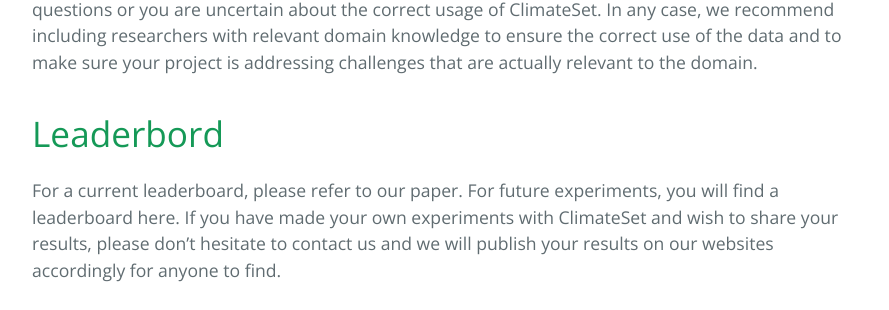
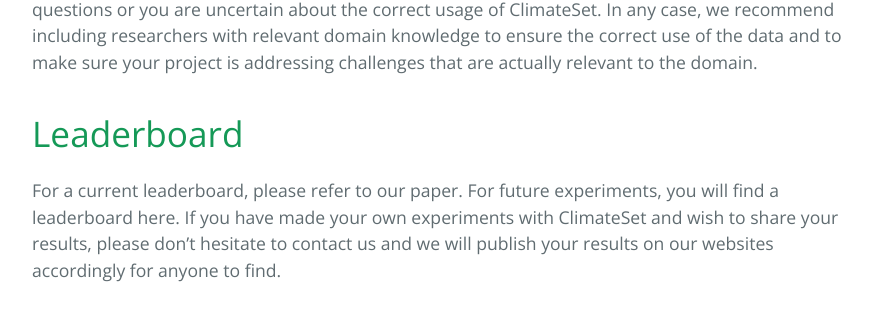
Before and after one commit to climateset/climateset.github.io, a Jekyll site: the page built from index.md, in a window 1280 px wide and 900 px high, scrolled down 4065 px. Shown: the part 496-806 px from the top of the window, without its empty margins (192-1081 px from the left). Built offline with Jekyll 4.4.1, drawn with Linux system fonts in a browser that asks for light colours; nearby versions of some CDN libraries; a style sheet for code colours, icons or effects is not loaded.

```diff
--- a/index.md
+++ b/index.md
@@ -80,7 +80,7 @@
 
 We encourage users of ClimateSet to include climate scientists in their teams to ensure that they use the data correctly. We will update our website later on with more detailed descriptions of how to use the dataset correctly and outlining potential pitfalls for ML researchers working on climate model data. Right now, we do not provide such a guideline yet. Thus, please reach out to us if you have questions or you are uncertain about the correct usage of ClimateSet. In any case, we recommend including researchers with relevant domain knowledge to ensure the correct use of the data and to make sure your project is addressing challenges that are actually relevant to the domain.
 
-# Leaderbord
+# Leaderboard
 For a current leaderboard, please refer to our paper.
 For future experiments, you will find a leaderboard here.
 If you have made your own experiments with ClimateSet and wish to share your results, please don't hesitate to contact us and we will publish your results on our websites accordingly for anyone to find.
```
